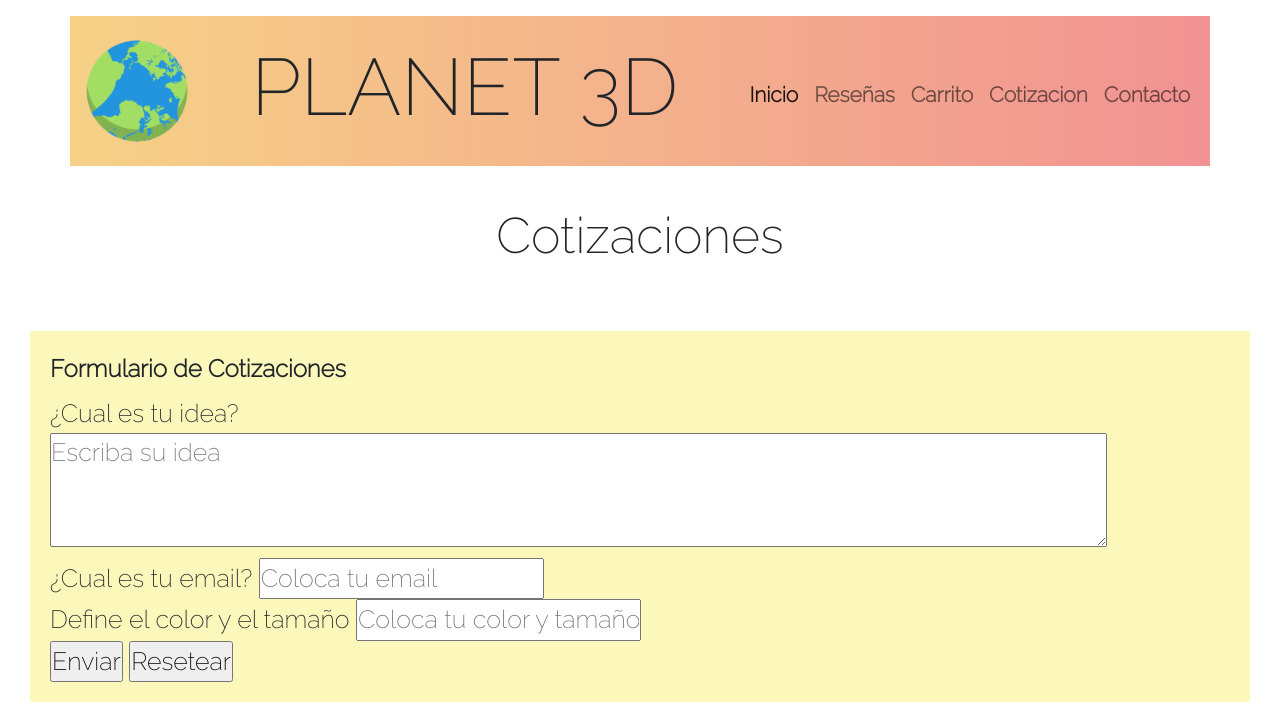
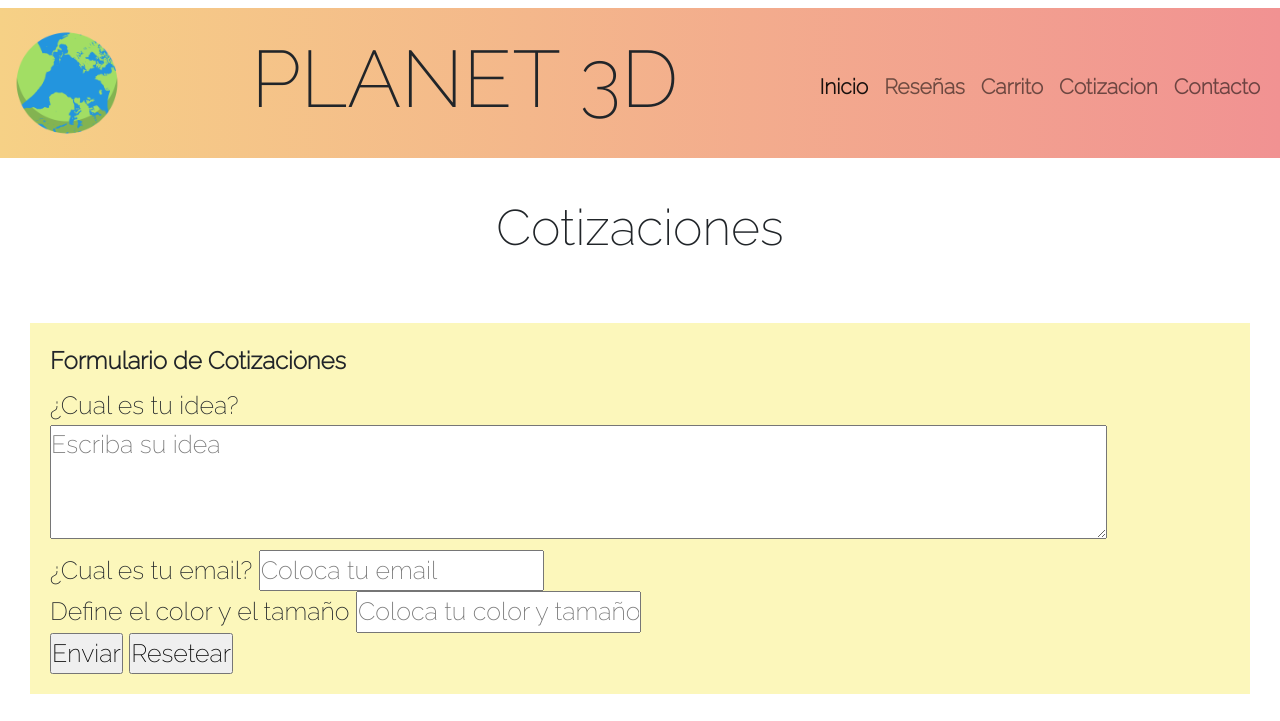
Before and after one commit to OzValles/proyecto3d-GarciaSASS, a plain HTML site: page pages/cotizaciones.html in a window 1280 px wide. Shown: the top 721 px of the page. Drawn offline with nearby package versions, Linux system fonts and the light colour scheme.

Commit message:
cambios en el header

```diff
--- a/pages/cotizaciones.html
+++ b/pages/cotizaciones.html
@@ -24,7 +24,7 @@
 <body>
 
 
-    <header id="Ir-arriba" class="container mt-3">
+    <header id="Ir-arriba" class="container-fluid mt-2 ">
         <img src="../img/img1.png" class="imagenUno" alt="Logotipo de la compañia">
         <h1 class=animate__heartBeat> PLANET 3D</h1>
 
```
Also changed, not shown: index.html (+1 -1 lines), pages/contacto.html (+1 -1 lines), pages/formasdepago.html (+1 -1 lines), pages/opiniones.html (+1 -1 lines).
